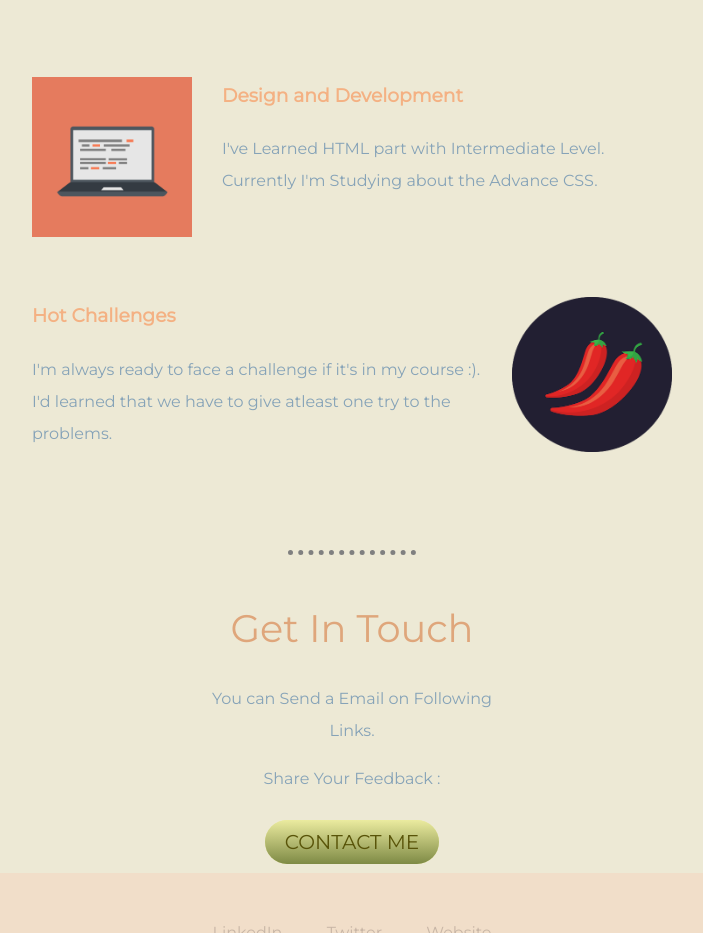
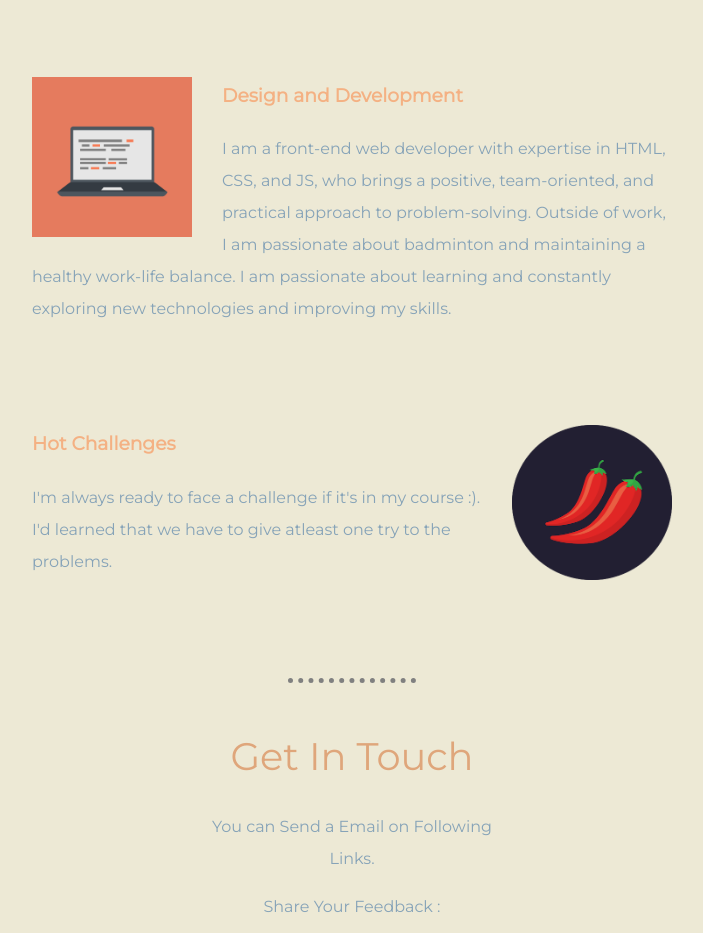
Before and after one commit to udeshya17/udeshya17.github.io, a plain HTML site: page index.html in a window 1280 px wide. Shown: the part 1400-2333 px from the top of the page, without its empty margins (288-991 px from the left). Drawn offline with Linux system fonts and the light colour scheme; a web font is replaced by a local one.

Commit message:
Update index.html

```diff
--- a/index.html
+++ b/index.html
@@ -44,7 +44,14 @@
         <div class="skill-row">
           <img class="skill-1" src="https://github.com/udeshya17/udeshya17.github.io/blob/main/images/computer.png?raw=true" alt="computer pic">
           <h3>Design and Development</h3>
-          <p class = "skill-3"> I've Learned HTML part with Intermediate Level. Currently I'm Studying about the Advance CSS.</p>
+          <p class = "skill-3">I am a front-end web developer with expertise in HTML,
+CSS, and JS, who brings a positive, team-oriented, and
+practical approach to problem-solving. Outside of
+work, I am passionate about badminton and
+maintaining a healthy work-life balance. I am
+passionate about learning and constantly exploring
+new technologies and improving my skills.
+          </p>
         </div>
 
         <div class="skill-row">
```
